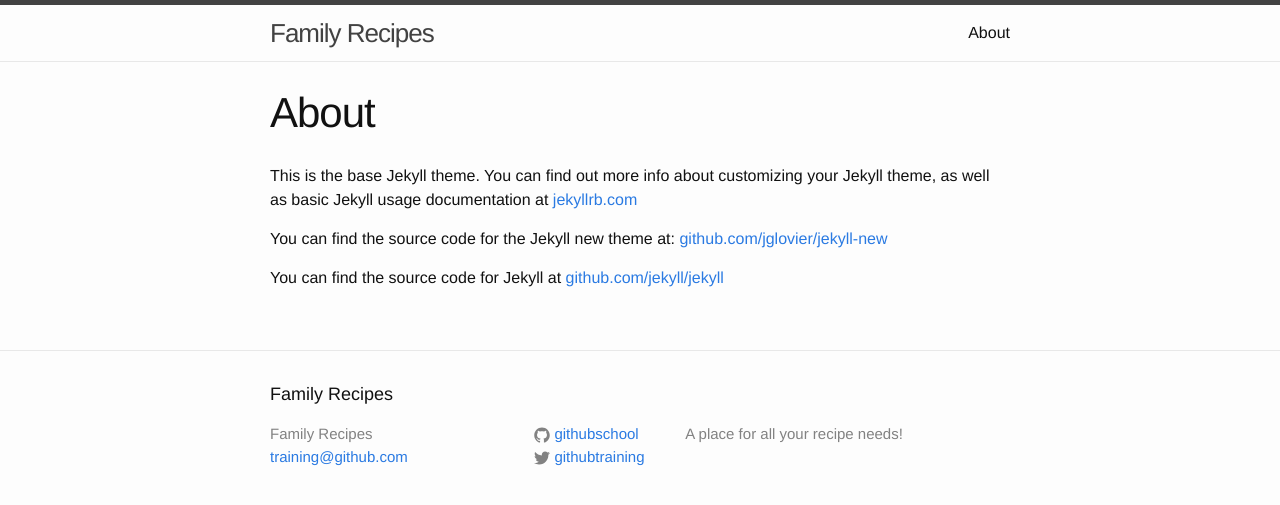
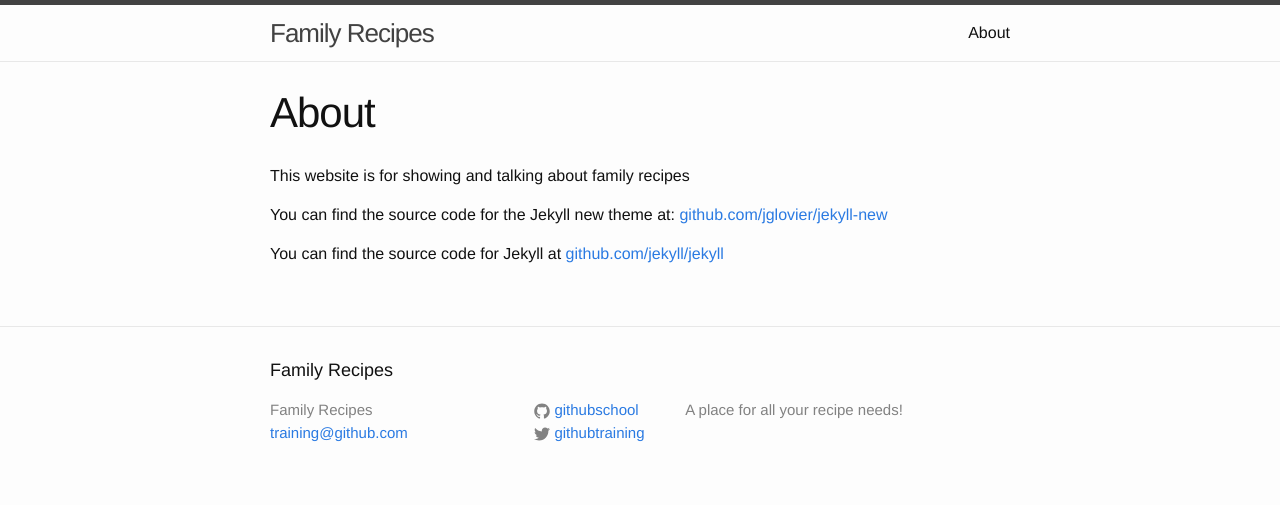
Before and after one commit to githubteacher/feb-recipes, a Jekyll site: the page built from about.md, in a window 1280 px wide. Shown: the top 505 px of the page. Built offline with Jekyll 4.4.1, drawn with Linux system fonts in a browser that asks for light colours.

Commit message:
more descriptive about page

```diff
--- a/about.md
+++ b/about.md
@@ -4,7 +4,7 @@
 permalink: /about/
 ---
 
-This is the base Jekyll theme. You can find out more info about customizing your Jekyll theme, as well as basic Jekyll usage documentation at [jekyllrb.com](http://jekyllrb.com/)
+This website is for showing and talking about family recipes
 
 You can find the source code for the Jekyll new theme at: [github.com/jglovier/jekyll-new](https://github.com/jglovier/jekyll-new)
 
```
